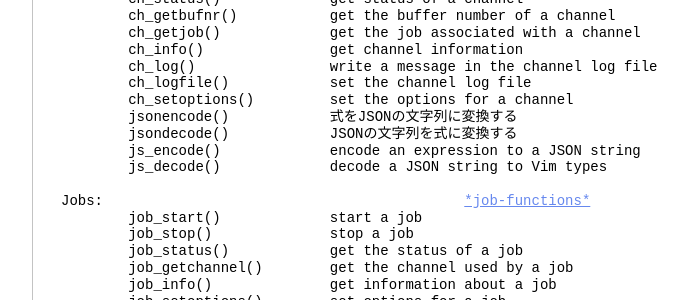
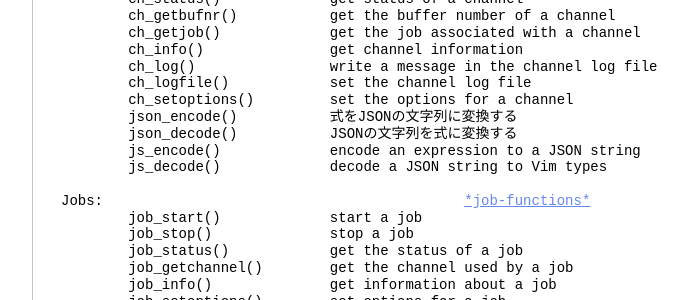
Before and after one commit to vim-jp/vimdoc-ja, a Jekyll site: the page built from usr_41.html, in a window 1280 px wide and 900 px high, scrolled down 15510 px. Shown: the part 151-451 px from the top of the window, without its empty margins (340-1028 px from the left). Built offline with Jekyll 4.4.1, drawn with Linux system fonts in a browser that asks for light colours; nearby versions of some CDN libraries; comment, search, counter and statistics services are not loaded.

Commit message:
Generated by Travis JOB 165.1
https://travis-ci.org/vim-jp/vimdoc-ja-working/builds/167729545

```diff
--- a/usr_41.html
+++ b/usr_41.html
@@ -928,8 +928,8 @@ Vimサーバー:&nbsp;&nbsp;&nbsp;&nbsp;&nbsp;&nbsp;&nbsp;&nbsp;&nbsp;&nbsp;&nbs
 &nbsp;&nbsp;&nbsp;&nbsp;&nbsp;&nbsp;&nbsp;&nbsp;ch_log()&nbsp;&nbsp;&nbsp;&nbsp;&nbsp;&nbsp;&nbsp;&nbsp;&nbsp;&nbsp;&nbsp;&nbsp;&nbsp;&nbsp;&nbsp;&nbsp;write a message in the channel log file<br>
 &nbsp;&nbsp;&nbsp;&nbsp;&nbsp;&nbsp;&nbsp;&nbsp;ch_logfile()&nbsp;&nbsp;&nbsp;&nbsp;&nbsp;&nbsp;&nbsp;&nbsp;&nbsp;&nbsp;&nbsp;&nbsp;set the channel log file<br>
 &nbsp;&nbsp;&nbsp;&nbsp;&nbsp;&nbsp;&nbsp;&nbsp;ch_setoptions()&nbsp;&nbsp;&nbsp;&nbsp;&nbsp;&nbsp;&nbsp;&nbsp; set the options for a channel<br>
-&nbsp;&nbsp;&nbsp;&nbsp;&nbsp;&nbsp;&nbsp;&nbsp;jsonencode()&nbsp;&nbsp;&nbsp;&nbsp;&nbsp;&nbsp;&nbsp;&nbsp;&nbsp;&nbsp;&nbsp;&nbsp;式をJSONの文字列に変換する<br>
-&nbsp;&nbsp;&nbsp;&nbsp;&nbsp;&nbsp;&nbsp;&nbsp;jsondecode()&nbsp;&nbsp;&nbsp;&nbsp;&nbsp;&nbsp;&nbsp;&nbsp;&nbsp;&nbsp;&nbsp;&nbsp;JSONの文字列を式に変換する<br>
+&nbsp;&nbsp;&nbsp;&nbsp;&nbsp;&nbsp;&nbsp;&nbsp;json_encode()&nbsp;&nbsp;&nbsp;&nbsp;&nbsp;&nbsp;&nbsp;&nbsp;&nbsp;&nbsp; 式をJSONの文字列に変換する<br>
+&nbsp;&nbsp;&nbsp;&nbsp;&nbsp;&nbsp;&nbsp;&nbsp;json_decode()&nbsp;&nbsp;&nbsp;&nbsp;&nbsp;&nbsp;&nbsp;&nbsp;&nbsp;&nbsp; JSONの文字列を式に変換する<br>
 &nbsp;&nbsp;&nbsp;&nbsp;&nbsp;&nbsp;&nbsp;&nbsp;js_encode()&nbsp;&nbsp;&nbsp;&nbsp;&nbsp;&nbsp;&nbsp;&nbsp;&nbsp;&nbsp;&nbsp;&nbsp; encode an expression to a JSON string<br>
 &nbsp;&nbsp;&nbsp;&nbsp;&nbsp;&nbsp;&nbsp;&nbsp;js_decode()&nbsp;&nbsp;&nbsp;&nbsp;&nbsp;&nbsp;&nbsp;&nbsp;&nbsp;&nbsp;&nbsp;&nbsp; decode a JSON string to Vim types<br>
 <br>
```
